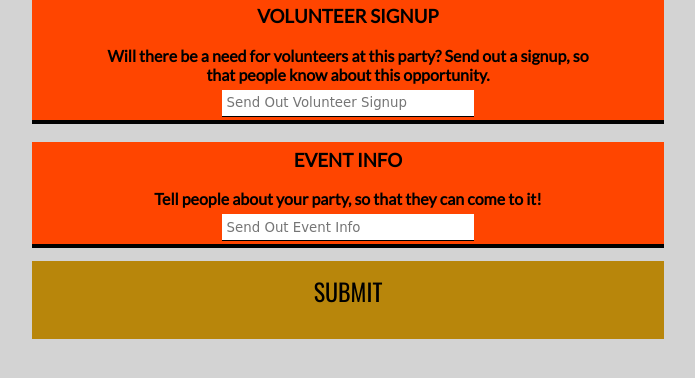
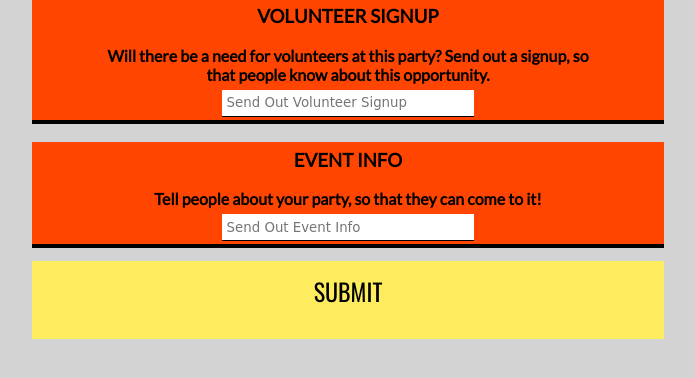
Before and after one commit to oktopuslinky/party-planner, a Flask app: page /guests in a window 1280 px wide. Shown: the part 241-619 px from the top of the page, without its empty margins (292-987 px from the left). Run offline with Flask 2, Linux system fonts and the light colour scheme; data comes from the database, SQL or seed files in the repository; both versions use the stored data as it was after the commit.

Commit message:
updated colors

```diff
--- a/static/styles.css
+++ b/static/styles.css
@@ -7,7 +7,7 @@ button{
     width:100%;
     height:10%;
     padding: 5%;
-    background-color: darkgoldenrod;
+    background-color: rgb(252, 236, 94);
     margin: auto;
     border-top-style: hidden;
     border-left-style: hidden;
```
Also changed, not shown: sample.db.
